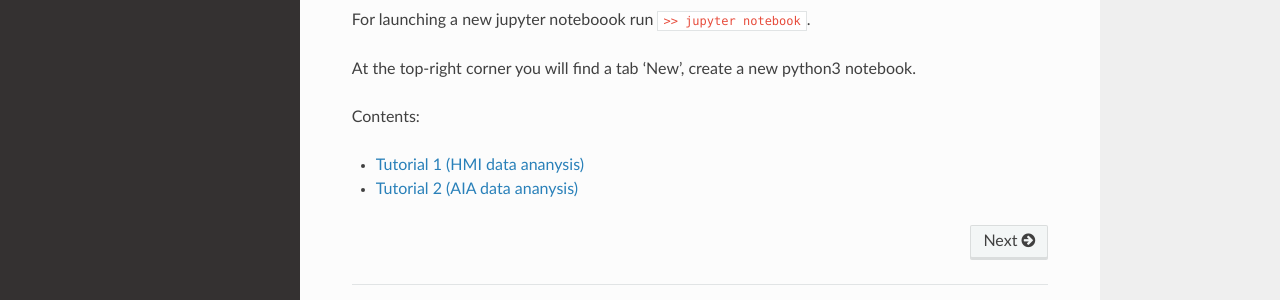
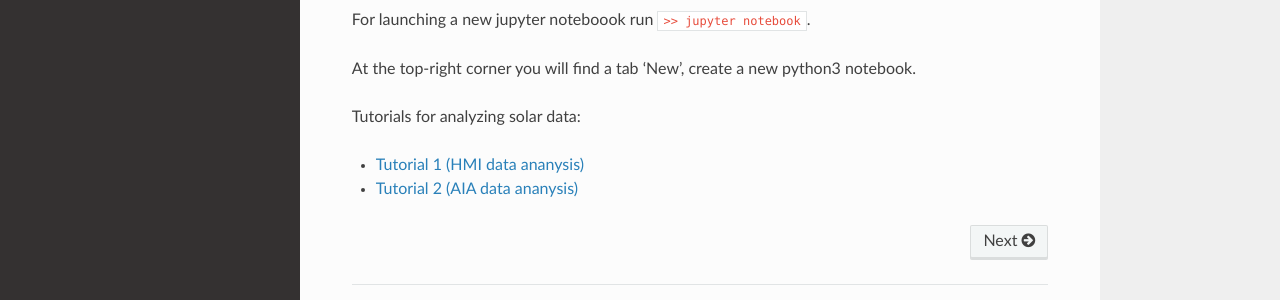
Before and after one commit to sr-dash/sunpy-tutorial, a Sphinx documentation site: the page built from doc/source/index.rst, in a window 1280 px wide and 1339 px high. Shown: the part 949-1249 px from the top of the window. Built offline with Sphinx 7.4.7 and the Read the Docs theme 2.0.0, drawn with Linux system fonts in a browser that asks for light colours.

```diff
--- a/doc/source/index.rst
+++ b/doc/source/index.rst
@@ -46,7 +46,7 @@
 At the top-right corner you will find a tab 'New', create a new python3 notebook.
 
 
-Contents:
+Tutorials for analyzing solar data:
 
 .. toctree::
    :maxdepth: 1
```
